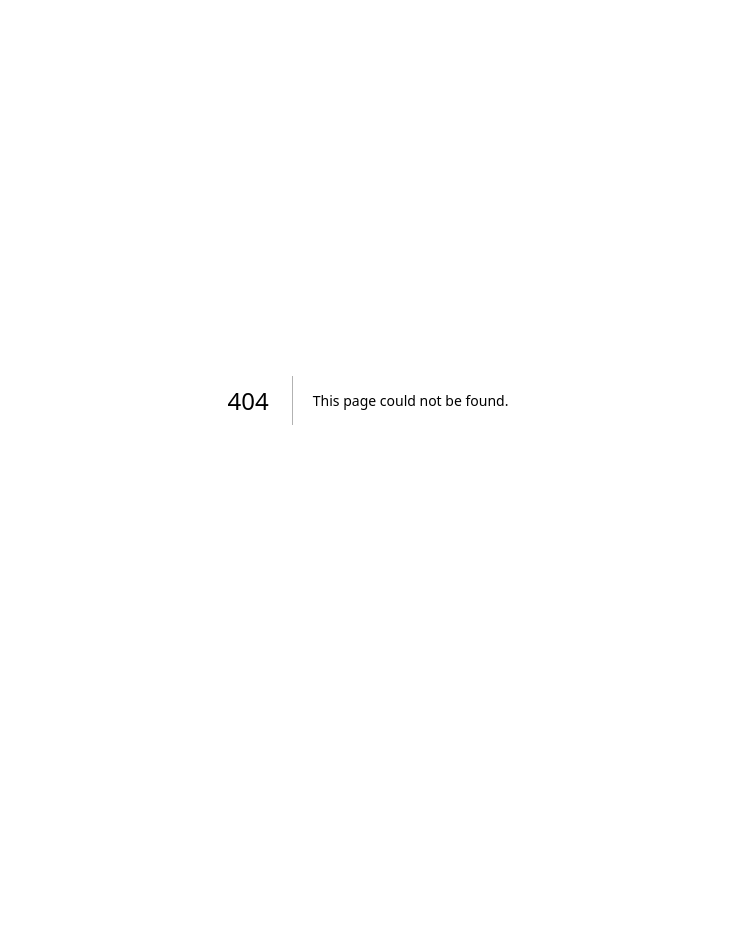
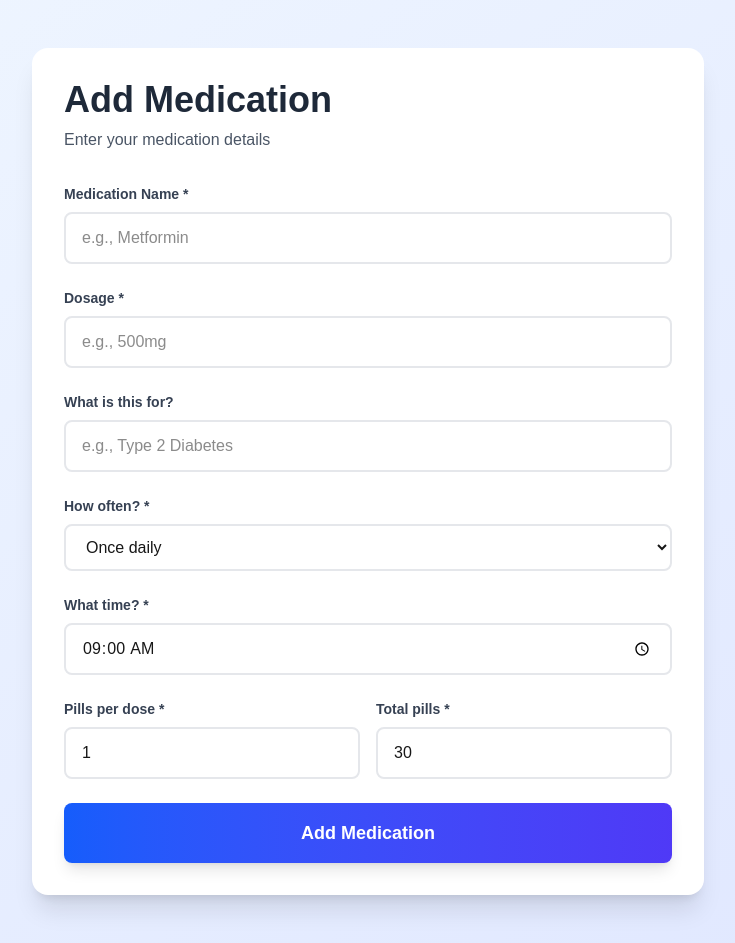
Before and after one commit to Farhaanaa/Tinkher, a Next.js app: page /medications/add in a window 1280 px wide. Before the commit this address had no page. Shown: the whole page, without its empty margins (272-1007 px from the left). Before the commit the page ends 800 px from the top, so only its background shows below. Built offline with nearby package versions, Linux system fonts and the light colour scheme.

Commit message:
Added medication add page and updated routing structure

```diff
--- /dev/null
+++ b/app/medications/add/page.js
@@ -0,0 +1,169 @@
+"use client";
+
+import { useState } from "react";
+import { useRouter } from "next/navigation";
+import { saveMedications, loadMedications, generateId } from "@/lib/storage";
+
+export default function AddMedication() {
+  const router = useRouter();
+  const [form, setForm] = useState({
+    name: "",
+    dosage: "",
+    condition: "",
+    frequency: "once_daily",
+    time: "09:00",
+    pillsPerDose: 1,
+    totalPills: 30,
+  });
+
+  const handleSubmit = (e) => {
+    e.preventDefault();
+
+    const newMed = {
+      id: generateId(),
+      ...form,
+      currentPills: form.totalPills,
+      startDate: new Date().toISOString(),
+    };
+
+    const medications = loadMedications();
+    medications.push(newMed);
+    saveMedications(medications);
+
+    router.push("/dashboard");
+  };
+
+  return (
+    <div className="min-h-screen bg-gradient-to-br from-blue-50 to-indigo-100 py-12 px-4">
+      <div className="max-w-2xl mx-auto">
+        <div className="bg-white rounded-2xl shadow-xl p-8">
+          <h1 className="text-4xl font-bold text-gray-800 mb-2">
+            Add Medication
+          </h1>
+          <p className="text-gray-600 mb-8">Enter your medication details</p>
+
+          <form onSubmit={handleSubmit} className="space-y-6">
+            {/* Medication Name */}
+            <div>
+              <label className="block text-sm font-semibold text-gray-700 mb-2">
+                Medication Name *
+              </label>
+              <input
+                type="text"
+                required
+                value={form.name}
+                onChange={(e) => setForm({ ...form, name: e.target.value })}
+                placeholder="e.g., Metformin"
+                className="w-full px-4 py-3 border-2 border-gray-200 rounded-lg focus:border-blue-500 focus:outline-none transition"
+              />
+            </div>
+
+            {/* Dosage */}
+            <div>
+              <label className="block text-sm font-semibold text-gray-700 mb-2">
+                Dosage *
+              </label>
+              <input
+                type="text"
+                required
+                value={form.dosage}
+                onChange={(e) => setForm({ ...form, dosage: e.target.value })}
+                placeholder="e.g., 500mg"
+                className="w-full px-4 py-3 border-2 border-gray-200 rounded-lg focus:border-blue-500 focus:outline-none transition"
+              />
+            </div>
+
+            {/* Condition */}
+            <div>
+              <label className="block text-sm font-semibold text-gray-700 mb-2">
+                What is this for?
+              </label>
+              <input
+                type="text"
+                value={form.condition}
+                onChange={(e) =>
+                  setForm({ ...form, condition: e.target.value })
+                }
+                placeholder="e.g., Type 2 Diabetes"
+                className="w-full px-4 py-3 border-2 border-gray-200 rounded-lg focus:border-blue-500 focus:outline-none transition"
+              />
+            </div>
+
+            {/* Frequency */}
+            <div>
+              <label className="block text-sm font-semibold text-gray-700 mb-2">
+                How often? *
+              </label>
+              <select
+                value={form.frequency}
+                onChange={(e) =>
+                  setForm({ ...form, frequency: e.target.value })
+                }
+                className="w-full px-4 py-3 border-2 border-gray-200 rounded-lg focus:border-blue-500 focus:outline-none transition"
+              >
+                <option value="once_daily">Once daily</option>
+                <option value="twice_daily">Twice daily</option>
+                <option value="three_times">Three times daily</option>
+              </select>
+            </div>
+
+            {/* Time */}
+            <div>
+              <label className="block text-sm font-semibold text-gray-700 mb-2">
+                What time? *
+              </label>
+              <input
+                type="time"
+                required
+                value={form.time}
+                onChange={(e) => setForm({ ...form, time: e.target.value })}
+                className="w-full px-4 py-3 border-2 border-gray-200 rounded-lg focus:border-blue-500 focus:outline-none transition"
+              />
+            </div>
+
+            {/* Pills */}
+            <div className="grid grid-cols-2 gap-4">
+              <div>
+                <label className="block text-sm font-semibold text-gray-700 mb-2">
+                  Pills per dose *
+                </label>
+                <input
+                  type="number"
+                  min="1"
+                  required
+                  value={form.pillsPerDose}
+                  onChange={(e) =>
+                    setForm({ ...form, pillsPerDose: parseInt(e.target.value) })
+                  }
+                  className="w-full px-4 py-3 border-2 border-gray-200 rounded-lg focus:border-blue-500 focus:outline-none transition"
+                />
+              </div>
+              <div>
+                <label className="block text-sm font-semibold text-gray-700 mb-2">
+                  Total pills *
+                </label>
+                <input
+                  type="number"
+                  min="1"
+                  required
+                  value={form.totalPills}
+                  onChange={(e) =>
+                    setForm({ ...form, totalPills: parseInt(e.target.value) })
+                  }
+                  className="w-full px-4 py-3 border-2 border-gray-200 rounded-lg focus:border-blue-500 focus:outline-none transition"
+                />
+              </div>
+            </div>
+
+            <button
+              type="submit"
+              className="w-full bg-gradient-to-r from-blue-600 to-indigo-600 text-white py-4 rounded-lg font-semibold text-lg hover:from-blue-700 hover:to-indigo-700 transition shadow-lg"
+            >
+              Add Medication
+            </button>
+          </form>
+        </div>
+      </div>
+    </div>
+  );
+}
```
